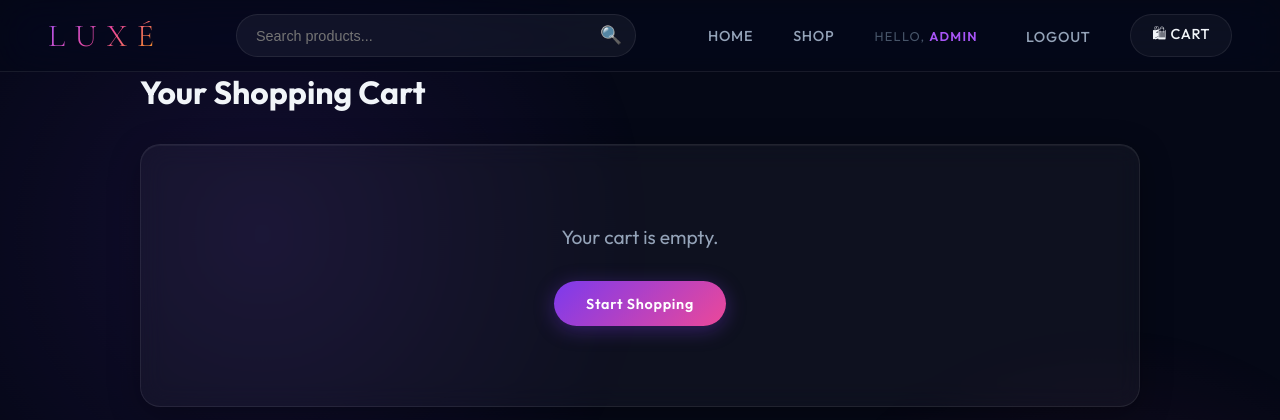
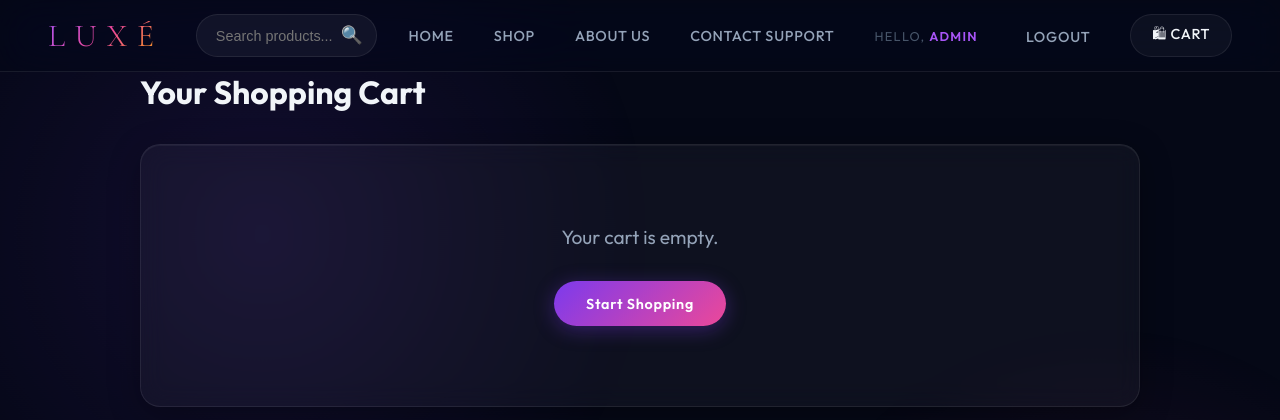
Before and after one commit to kutijoshua76-ai/Luxe-E-commerce, a Django app: page /cart/ in a window 1280 px wide. Shown: the top 420 px of the page. Run offline with Django 5.2, Linux system fonts and the light colour scheme; a user stored in the database is signed in.

Commit message:
Replace Login/Register nav links with About Us and Contact Support

```diff
--- a/shop/templates/shop/base.html
+++ b/shop/templates/shop/base.html
@@ -506,15 +506,14 @@
             </div>
             <a href="{% url 'shop:home' %}">Home</a>
             <a href="{% url 'shop:product_list' %}">Shop</a>
+            <a href="/about/">About Us</a>
+            <a href="https://wa.me/2349048667567" target="_blank" rel="noopener">Contact Support</a>
             {% if request.user.is_authenticated %}
                 <span class="user-welcome">Hello, <span>{{ request.user.username }}</span></span>
                 <form id="logout-form" action="{% url 'logout' %}" method="post" class="inline-form">
                     {% csrf_token %}
                     <button type="submit" class="btn-link">Logout</button>
                 </form>
-            {% else %}
-                <a href="{% url 'login' %}">Login</a>
-                <a href="{% url 'register' %}">Register</a>
             {% endif %}
             <a href="{% url 'cart:cart_detail' %}" class="nav-cart">
                 🛍 Cart
```
